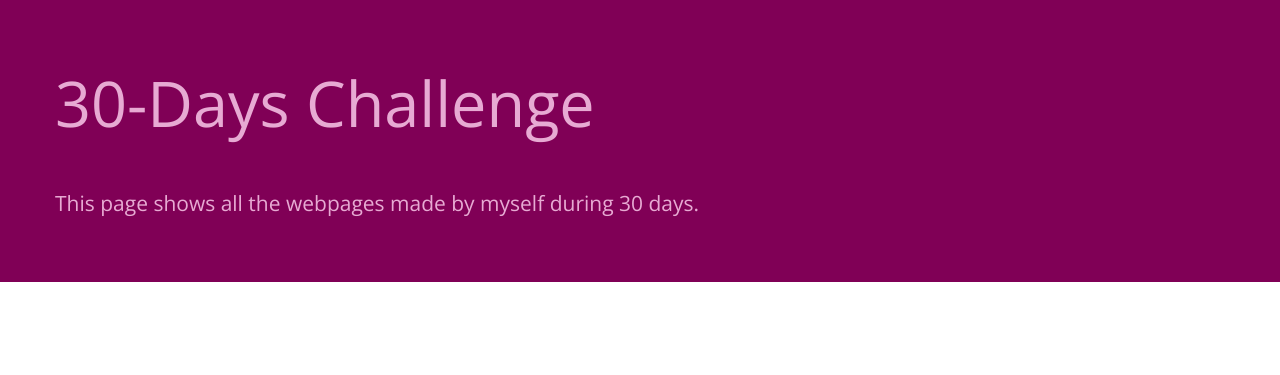
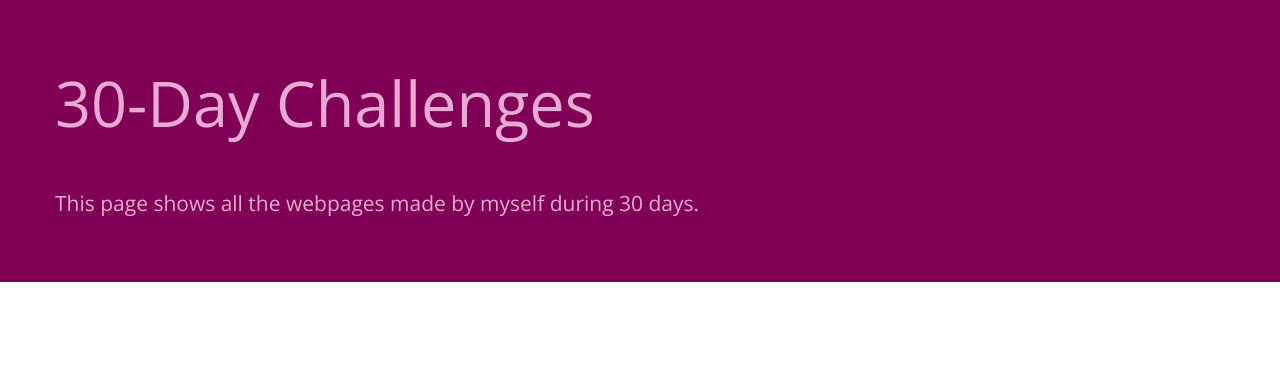
Before and after one commit to ingridtartaglia/30-days-challenge, a plain HTML site: page index.html in a window 1280 px wide. Shown: the top 375 px of the page. Drawn offline with nearby package versions, Linux system fonts and the light colour scheme.

Commit message:
Update index.html

```diff
--- a/index.html
+++ b/index.html
@@ -12,7 +12,7 @@
         <header class="jumbotron">
             <div class="container">
                 <div class="row">
-                    <h1>30-Days Challenge</h1>
+                    <h1>30-Day Challenges</h1>
                     <p class="lead" style="padding-top:2em">This page shows all the webpages made by myself during 30 days.</p>
                 </div>
             </div>
```
